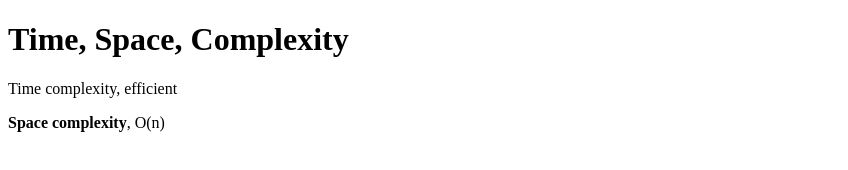
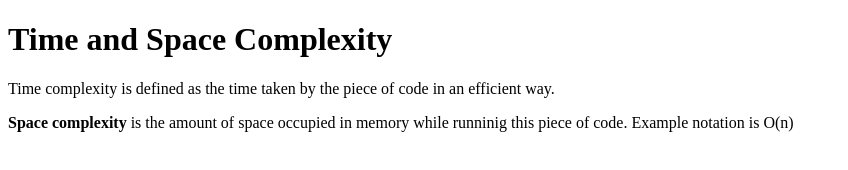
Before and after one commit to acciojob/time-and-space-complexity-ajay70aa, a website: page main.html in a window 1280 px wide. Shown: the whole page, without its empty margins (0-848 px from the left). Drawn offline with Linux system fonts and the light colour scheme.

Commit message:
created a submission

```diff
--- a/main.html
+++ b/main.html
@@ -8,9 +8,9 @@
 
 <body>
 	<!-- the entire body must be written by student -->
-	<h1>Time, Space, Complexity</h1>
-	<p>Time complexity, efficient</p>
-	<p><b>Space complexity</b>, O(n)</p>
+	<h1>Time and Space Complexity</h1>
+	<p>Time complexity is defined as the time taken by the piece of code in an efficient way.</p>
+	<p><b>Space complexity</b> is the amount of space occupied in memory while runninig this piece of code. Example notation is O(n)</p>
     <script type="text/javascript" src="./script.js">
 </script>
 
```
